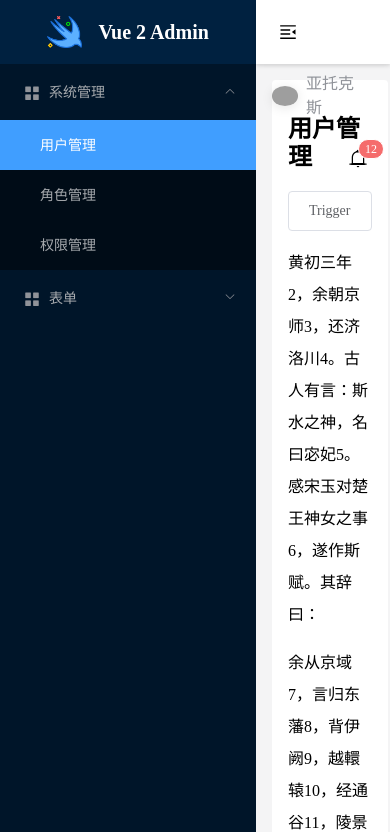
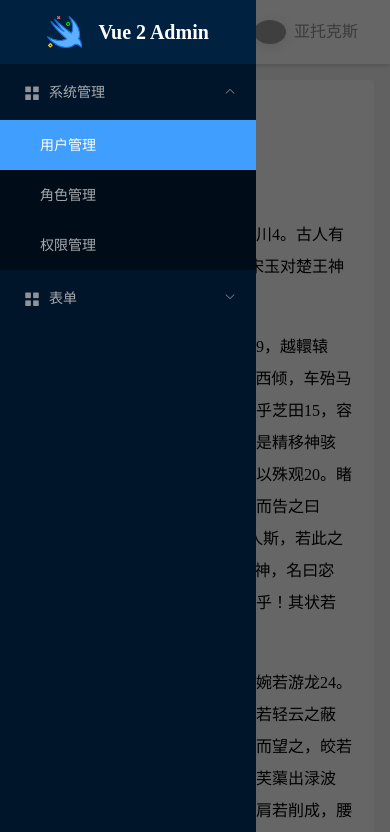
Before and after one commit to joinwen/vue2-admin, a Vue app: page /sys/user in a window 390 px wide. Shown: the top 832 px of the page. Built offline with nearby package versions, Linux system fonts and the light colour scheme; grey boxes are pictures that could not be loaded.

Commit message:
basic-layout 适配 moible

```diff
--- a/package.json
+++ b/package.json
@@ -10,6 +10,7 @@
   "dependencies": {
     "core-js": "^3.6.5",
     "element-ui": "^2.15.1",
+    "enquire.js": "^2.1.6",
     "normalize.css": "^8.0.1",
     "vue": "^2.6.11",
     "vue-router": "^3.2.0",
--- /dev/null
+++ b/src/bootstrap/enquire/index.js
@@ -0,0 +1,6 @@
+import enquireUtil from "@/tools/enquire";
+import store from "../../store";
+const callback = function (size) {
+  store.commit("SET_SIZE", size);
+};
+enquireUtil(callback);
--- a/src/bootstrap/index.js
+++ b/src/bootstrap/index.js
@@ -1,2 +1,3 @@
 import "./element-ui";
 import "./style/index.less";
+import "./enquire";
--- a/src/bootstrap/style/layout.less
+++ b/src/bootstrap/style/layout.less
@@ -66,6 +66,23 @@
     min-height: 100%;
     display: flex;
 
+    .aside-mobile {
+      position: fixed;
+      height: 100%;
+      z-index: 2;
+    }
+
+    .aside-hide-mobile {
+      display: none;
+    }
+    .mask-mobile {
+      position: fixed;
+      background-color: rgba(0,0,0,.6);
+      top: 0px;
+      bottom: 0px;
+      left: 256px;
+      right: 0px;
+    }
     .aside-shrink {
       width: 65px;
     }
@@ -86,6 +103,10 @@
       display: flex;
       flex-direction: column;
 
+      .header-mobile header {
+        width: 100% !important;
+        transition: all 0s linear;
+      }
       .header {
         height: 64px;
         flex: 0 0 auto;
--- a/src/layouts/basic-layout/components/BasicAside.vue
+++ b/src/layouts/basic-layout/components/BasicAside.vue
@@ -1,5 +1,5 @@
 <template>
-  <div>
+  <div :class="[isMobile && (sideBar ? 'aside-mobile' : 'aside-hide-mobile')]">
     <div
       :class="[
         'aside ease-in-out-0.5',
@@ -27,6 +27,10 @@
         </el-menu>
       </el-scrollbar>
     </aside>
+    <div
+      :class="[isMobile && sideBar && 'mask-mobile']"
+      @click="handleClickMask"
+    ></div>
   </div>
 </template>
 <script>
@@ -37,12 +41,16 @@ export default {
   name: "BasicAside",
   components: { BrandLogo, Menu },
   computed: {
-    ...mapGetters(["sideBar", "routes"]),
+    ...mapGetters(["sideBar", "routes", "isMobile"]),
   },
   data() {
     return {};
   },
-  methods: {},
+  methods: {
+    handleClickMask() {
+      this.$store.commit("SET_SIDE_BAR", false);
+    },
+  },
 };
 </script>
 <style lang="less" scoped></style>
--- a/src/layouts/basic-layout/components/BasicHeader.vue
+++ b/src/layouts/basic-layout/components/BasicHeader.vue
@@ -1,5 +1,5 @@
 <template>
-  <div>
+  <div :class="[isMobile && 'header-mobile']">
     <div class="header"></div>
     <header
       :class="[
@@ -34,7 +34,7 @@ export default {
   name: "BasicHeader",
   components: { Hamburger, UserPane, NoticeBell },
   computed: {
-    ...mapGetters(["sideBar"]),
+    ...mapGetters(["sideBar", "isMobile"]),
   },
   data() {
     return {};
--- a/src/store/getters.js
+++ b/src/store/getters.js
@@ -1,10 +1,12 @@
 const avatar = (state) => state.user.avatar;
 const nickname = (state) => state.user.nickname;
 const sideBar = (state) => state.app.sideBar;
+const isMobile = (state) => state.app.isMobile;
 const routes = (state) => state.router.routes;
 export default {
   avatar,
   nickname,
   sideBar,
   routes,
+  isMobile,
 };
--- a/src/store/modules/app.js
+++ b/src/store/modules/app.js
@@ -2,6 +2,7 @@ const app = {
   state: {
     sideBar: true, // 常开 / 半开
     isMobile: false, // 移动端
+    size: "",
   },
   actions: {},
   mutations: {
@@ -11,6 +12,14 @@ const app = {
     SET_IS_MOBILE(state, value) {
       state.isMobile = value;
     },
+    SET_SIZE(state, value) {
+      state.size = value;
+      if (value == "xs") {
+        state.isMobile = true;
+      } else {
+        state.isMobile = false;
+      }
+    },
   },
 };
 export default app;
--- /dev/null
+++ b/src/tools/enquire.js
@@ -0,0 +1,32 @@
+import enquire from "enquire.js";
+const enquireUtil = function (cb) {
+  enquire.register("screen and (max-width: 768px)", {
+    match: function () {
+      cb("xs");
+    },
+  });
+  enquire.register("screen and (min-width: 768px) and (max-width: 992px)", {
+    match: function () {
+      cb("sm");
+    },
+  });
+
+  enquire.register("screen and (min-width: 992px) and (max-width: 1200px)", {
+    match: function () {
+      cb("md");
+    },
+  });
+
+  enquire.register("screen and (min-width: 1200px) and (max-width: 1920px)", {
+    match: function () {
+      cb("lg");
+    },
+  });
+
+  enquire.register("screen and (min-width: 1920px)", {
+    match: function () {
+      cb("xl");
+    },
+  });
+};
+export default enquireUtil;
```
Also changed, not shown: 1 other file (tests, documents, lock files or other folders).
